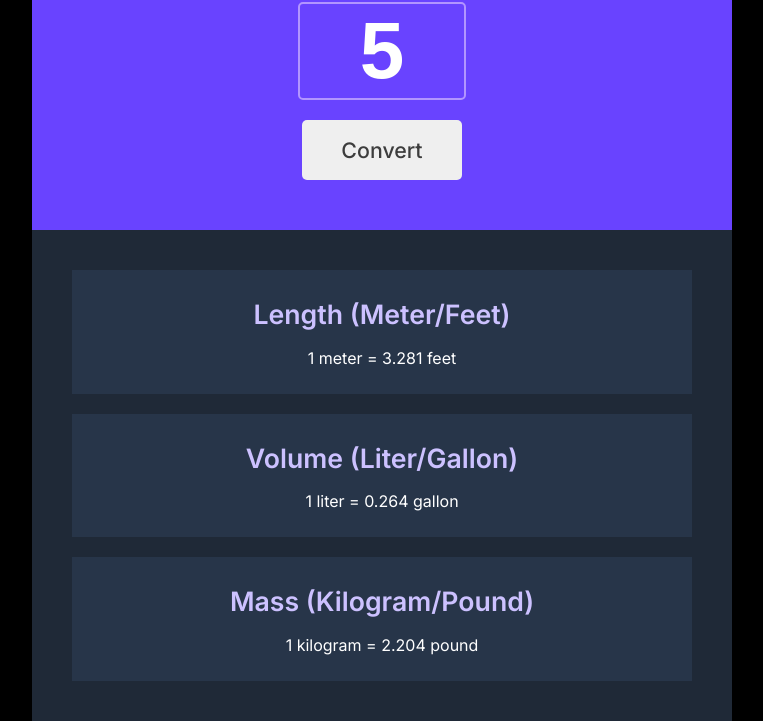
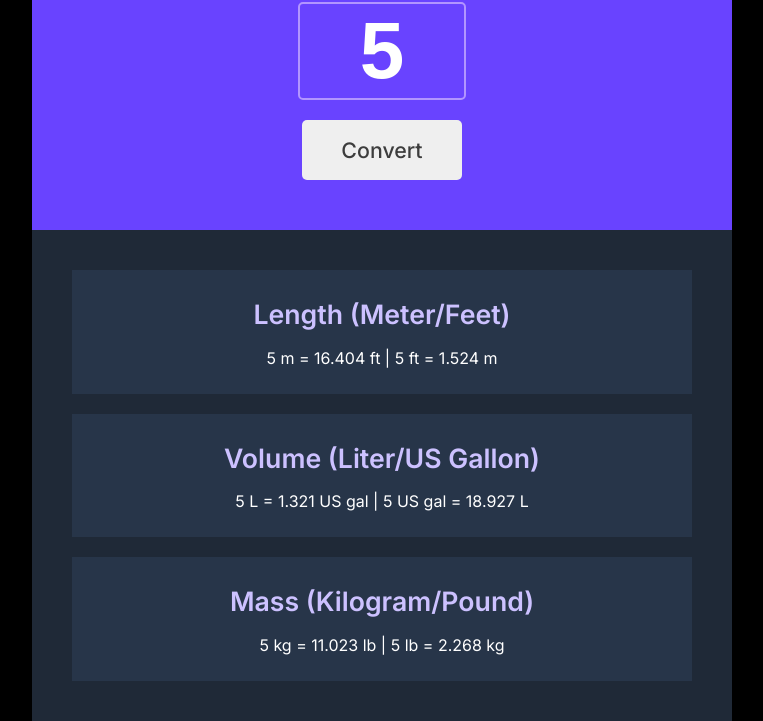
Before and after one commit to staram/05-unit-converter, a plain HTML site: page index.html in a window 1280 px wide. Both pictures are taken after typing "5" into the empty fields and a click on the button "Convert". Shown: the part 123-844 px from the top of the page, without its empty margins (258-1021 px from the left). Drawn offline with Linux system fonts and the light colour scheme.

Commit message:
Add JS elements
Add JS calculations to file

```diff
--- a/index.html
+++ b/index.html
@@ -16,7 +16,7 @@
         <div class="input-container">
             <div id="input-text">Metric/Imperial Unit Conversion</div>
             <div id="input-field">
-                <input type="number">
+                <input type="number" id="input-value">
             </div>
             <div id="input-btn"><button>Convert</button></div>
         </div>
@@ -24,15 +24,15 @@
         <div class="output-container">
             <div class="output-unit" id="length">
                 <h1>Length (Meter/Feet)</h1>
-                <p id="length">1 meter = 3.281 feet</p>
+                <p id="length-el">1 m = 3.281 ft | 1 ft = 0.3048 m</p>
             </div>
             <div class="output-unit" id="volume">
-                <h1>Volume (Liter/Gallon)</h1>
-                <p id="volume">1 liter = 0.264 gallon</p>
+                <h1>Volume (Liter/US Gallon)</h1>
+                <p id="volume-el">1 L = 0.264 US gal | 1 US gal = 0.3788 L</p>
             </div>
             <div class="output-unit" id="mass">
                 <h1>Mass (Kilogram/Pound)</h1>
-                <p id="mass">1 kilogram = 2.204 pound</p>
+                <p id="mass-el">1 kg = 2.204 lb | 1 lb = 0.4537 kg</p>
             </div>
         </div>
 
--- a/index.js
+++ b/index.js
@@ -1,5 +1,27 @@
-/*
-1 meter = 3.281 feet
-1 liter = 0.264 gallon
-1 kilogram = 2.204 pound
-*/
+let convertButton = document.getElementById("input-btn")
+let inputEl = document.getElementById("input-value")
+
+let inputNumber = document.getElementById("input-number")
+let lengthEl = document.getElementById("length-el")
+let volumeEl = document.getElementById("volume-el")
+let massEl = document.getElementById("mass-el")
+
+const meterToFeet = 3.28084
+const literToGallon = 0.264172
+const kilogramToPound = 2.20462
+
+convertButton.addEventListener("click", function() {
+    let baseValue = inputEl.value
+    let length1 = baseValue * meterToFeet
+    let length2 = baseValue * 1/meterToFeet
+    let volume1 = baseValue * literToGallon
+    let volume2 = baseValue * 1/literToGallon
+    let mass1 = baseValue * kilogramToPound
+    let mass2 = baseValue * 1/kilogramToPound
+
+    lengthEl.textContent = `${baseValue} m = ${length1.toFixed(3)} ft | ${baseValue} ft = ${length2.toFixed(3)} m`
+
+    volumeEl.textContent = `${baseValue} L = ${volume1.toFixed(3)} US gal | ${baseValue} US gal = ${volume2.toFixed(3)} L`
+
+    massEl.textContent = `${baseValue} kg = ${mass1.toFixed(3)} lb | ${baseValue} lb = ${mass2.toFixed(3)} kg`
+})
--- a/style.css
+++ b/style.css
@@ -16,6 +16,7 @@ input::-webkit-outer-spin-button,
 
 .container {
     max-width: 700px;
+    min-width: 450px;
     margin: 0 auto;
 }
 
```
